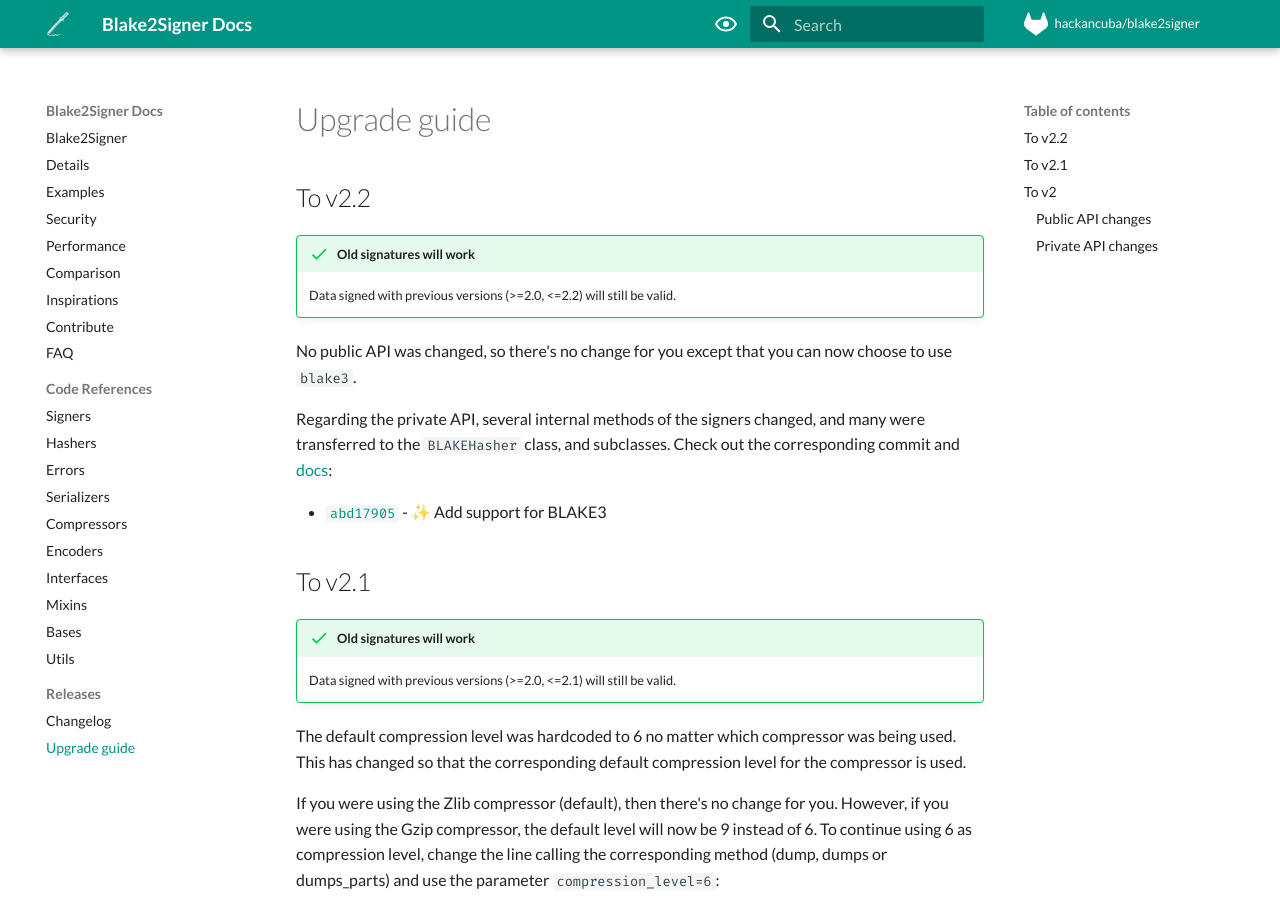
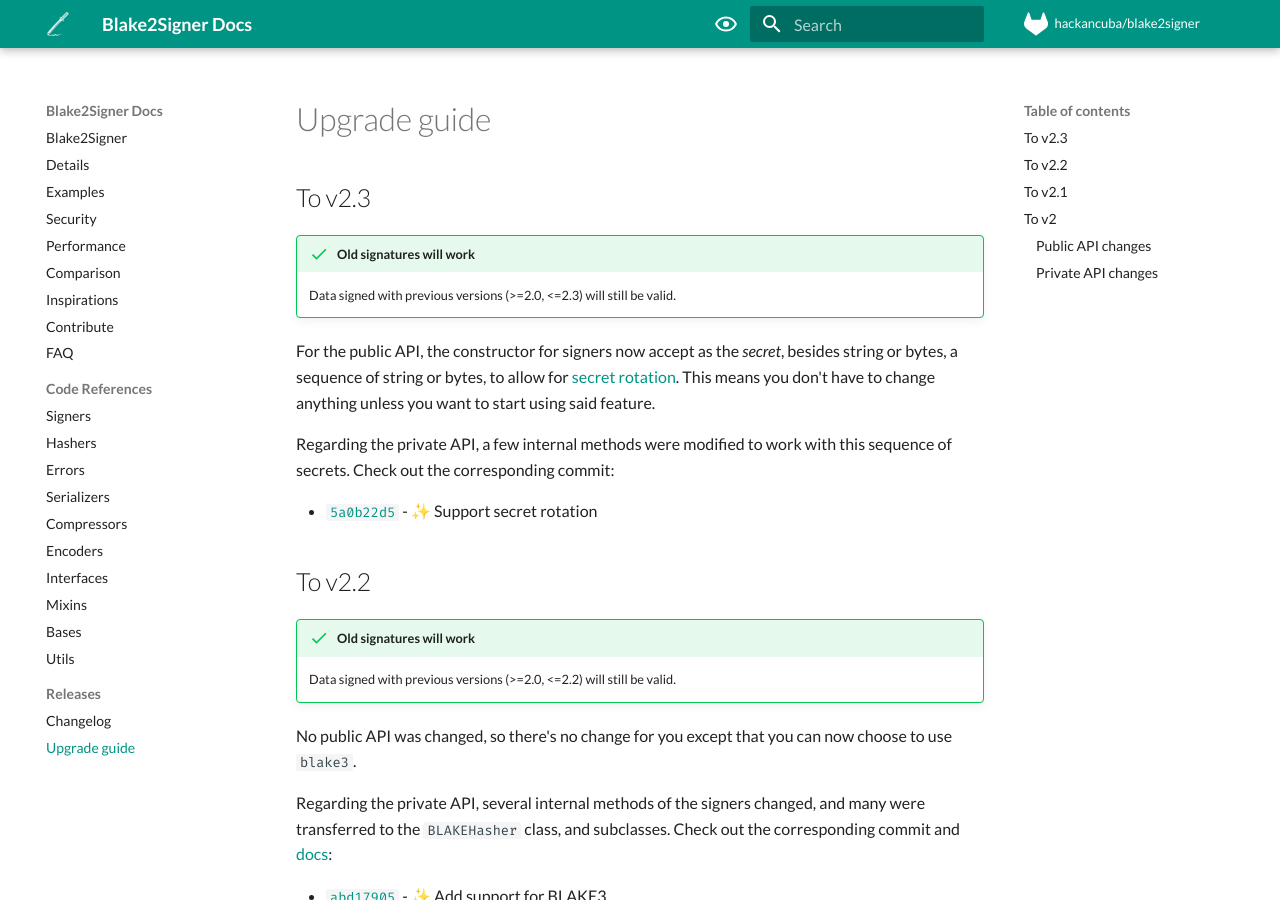
Before and after one commit to HacKanCuBa/blake2signer, an MkDocs documentation site: the page built from docs/upgrade.md, in a window 1280 px wide and 900 px high. Built offline with MkDocs 1.6.1 and Material for MkDocs 9.7.7, drawn with Linux system fonts in a browser that asks for light colours; comment, search, counter and statistics services are not loaded.

Commit message:
:bookmark: Bump version to v2.3.0

```diff
--- a/blake2signer/__init__.py
+++ b/blake2signer/__init__.py
@@ -32,7 +32,7 @@
 from .signers import Blake2Signer
 from .signers import Blake2TimestampSigner
 
-__version__ = '2.2.0'
+__version__ = '2.3.0'
 
 __all__ = (
     'errors',
--- a/changelog.d/20220108_172331_hackan_key_rotation.rst
+++ /dev/null
@@ -1,4 +0,0 @@
-Added
------
-
-- Add support for signing secret rotation: now it supports receiving a sequence of secrets instead of a single one, considering them ordered from oldest to newest, so that signatures are made with the newest secret but verifications are done using all of them.
--- a/changelog.d/20220109_162913_hackan.rst
+++ /dev/null
@@ -1,4 +0,0 @@
-Added
------
-
-- Add dev tool `darglint` to help checking docstrings consistency with the code, and consequently improve docstrings adding missing parts.
--- a/docs/upgrade.md
+++ b/docs/upgrade.md
@@ -1,4 +1,15 @@
 # Upgrade guide
+
+## To v2.3
+
+!!! success "Old signatures will work"
+    Data signed with previous versions (>=2.0, <=2.3) will still be valid.
+
+For the public API, the constructor for signers now accept as the _secret_, besides string or bytes, a sequence of string or bytes, to allow for [secret rotation](examples.md#rotating-the-secret). This means you don't have to change anything unless you want to start using said feature.
+
+Regarding the private API, a few internal methods were modified to work with this sequence of secrets. Check out the corresponding commit:
+
+* [`5a0b22d5`](https://gitlab.com/hackancuba/blake2signer/-/commit/5a0b22d5949ffed4010cfb9d1b75d1660d682269) - ✨ Support secret rotation
 
 ## To v2.2
 
--- a/pyproject.toml
+++ b/pyproject.toml
@@ -1,6 +1,6 @@
 [tool.poetry]
 name = "blake2signer"
-version = "2.2.0"
+version = "2.3.0"
 description = "A library to use BLAKE in keyed hashing mode to sign and verify signed data"
 authors = ["HacKan <hackan@gmail.com>"]
 license = "MPL-2.0"
```
Also changed, not shown: docs/changelog.md (+7 -0 lines), CHANGELOG.rst.
